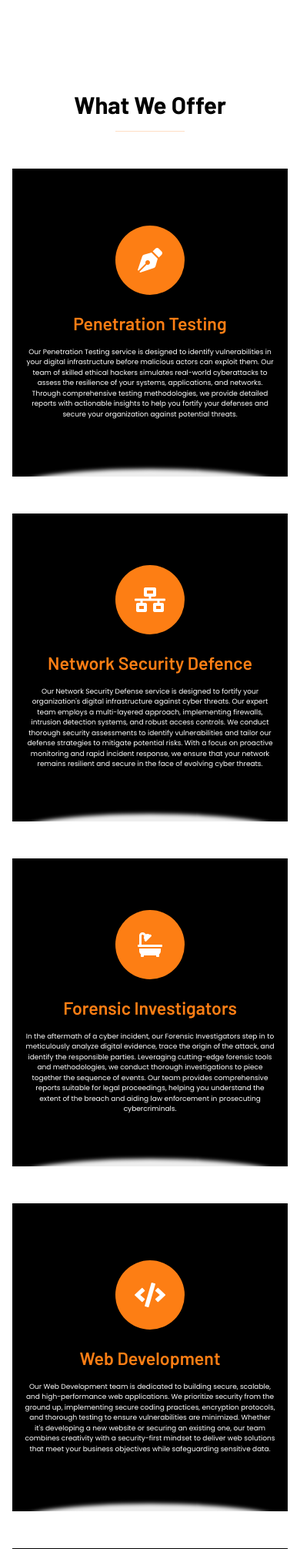
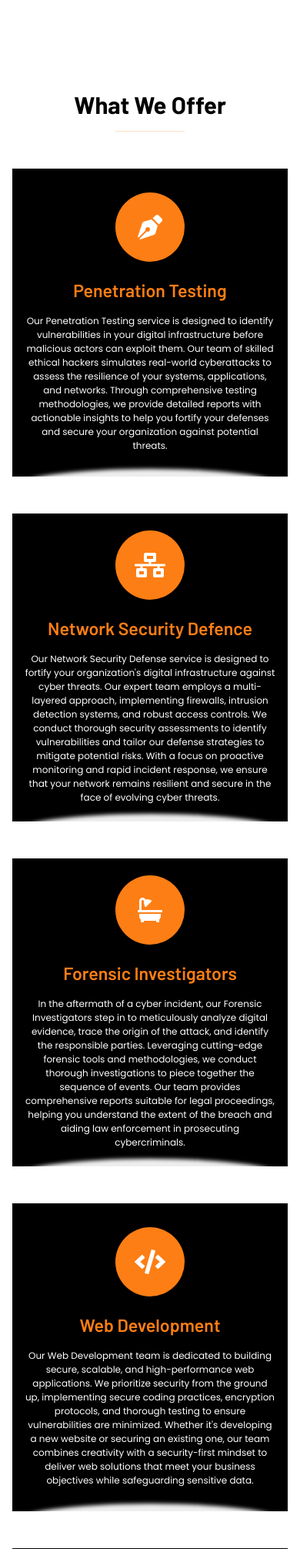
Before and after one commit to UgbeGodwinIkpe/cybersplunk, a Node server app: page / in a window 390 px wide. Shown: the part 2606-4618 px from the top of the page at 77% size. Run offline with Node 20, Linux system fonts and the light colour scheme; some libraries are stand-ins or nearby versions.

Commit message:
changes and updates

```diff
--- a/public/css/style.css
+++ b/public/css/style.css
@@ -139,7 +139,7 @@ h6,
         font-weight: 600 !important;
     }
     .service-item p {
-        font-size: 9px !important;
+        font-size: 12px !important;
     }
 }
 
```
